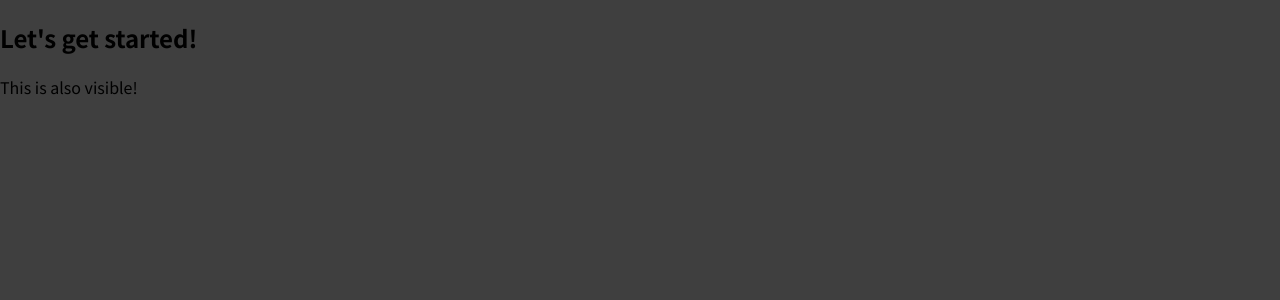
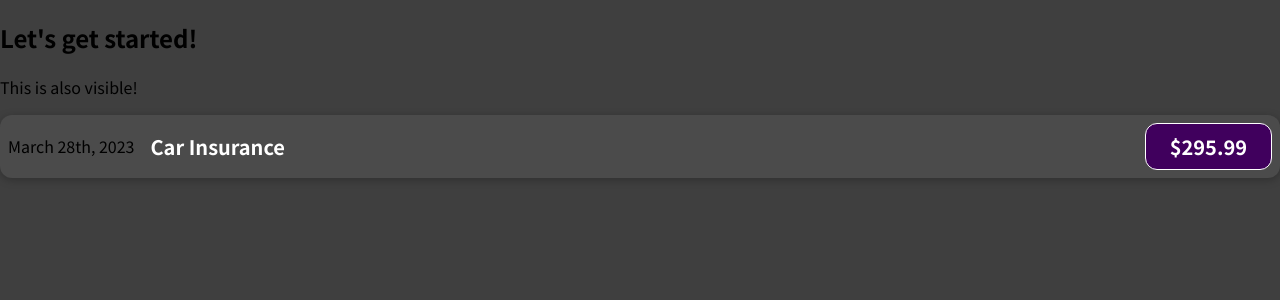
Before and after one commit to vantheman2210/expense-tracker, a JavaScript app: page / in a window 1280 px wide. Shown: the top 300 px of the page. Built offline with nearby package versions, Linux system fonts and the light colour scheme.

Commit message:
Added css styles and applied them

```diff
--- a/src/App.js
+++ b/src/App.js
@@ -1,8 +1,10 @@
+import ExpenseItem from "./components/ExpenseItem";
 function App() {
   return (
     <div>
       <h2>Let's get started!</h2>
       <p>This is also visible!</p>
+      <ExpenseItem />
     </div>
   );
 }
--- /dev/null
+++ b/src/components/ExpenseItem.css
@@ -0,0 +1,56 @@
+.expense-item {
+  display: flex;
+  justify-content: space-between;
+  align-items: center;
+  box-shadow: 0 2px 8px rgba(0, 0, 0, 0.25);
+  padding: 0.5rem;
+  margin: 1rem 0;
+  border-radius: 12px;
+  background-color: #4b4b4b;
+}
+
+.expense-item__description {
+  display: flex;
+  flex-direction: column;
+  gap: 1rem;
+  align-items: flex-end;
+  flex-flow: column-reverse;
+  justify-content: flex-start;
+  flex: 1;
+}
+
+.expense-item h2 {
+  color: #3a3a3a;
+  font-size: 1rem;
+  flex: 1;
+  margin: 0 1rem;
+  color: white;
+}
+
+.expense-item__price {
+  font-size: 1rem;
+  font-weight: bold;
+  color: white;
+  background-color: #40005d;
+  border: 1px solid white;
+  padding: 0.5rem;
+  border-radius: 12px;
+}
+
+@media (min-width: 580px) {
+  .expense-item__description {
+    flex-direction: row;
+    align-items: center;
+    justify-content: flex-start;
+    flex: 1;
+  }
+
+  .expense-item__description h2 {
+    font-size: 1.25rem;
+  }
+
+  .expense-item__price {
+    font-size: 1.25rem;
+    padding: 0.5rem 1.5rem;
+  }
+}
--- /dev/null
+++ b/src/components/ExpenseItem.js
@@ -0,0 +1,15 @@
+import './ExpenseItem.css';
+
+const ExpenseItem = function() {
+	return (
+		<div className="expense-item">
+			<div>March 28th, 2023</div>
+			<div className="expense-item__description">
+				<h2>Car Insurance</h2>
+				<div className="expense-item__price">$295.99</div>
+			</div>
+		</div>
+	);
+};
+
+export default ExpenseItem;
```
